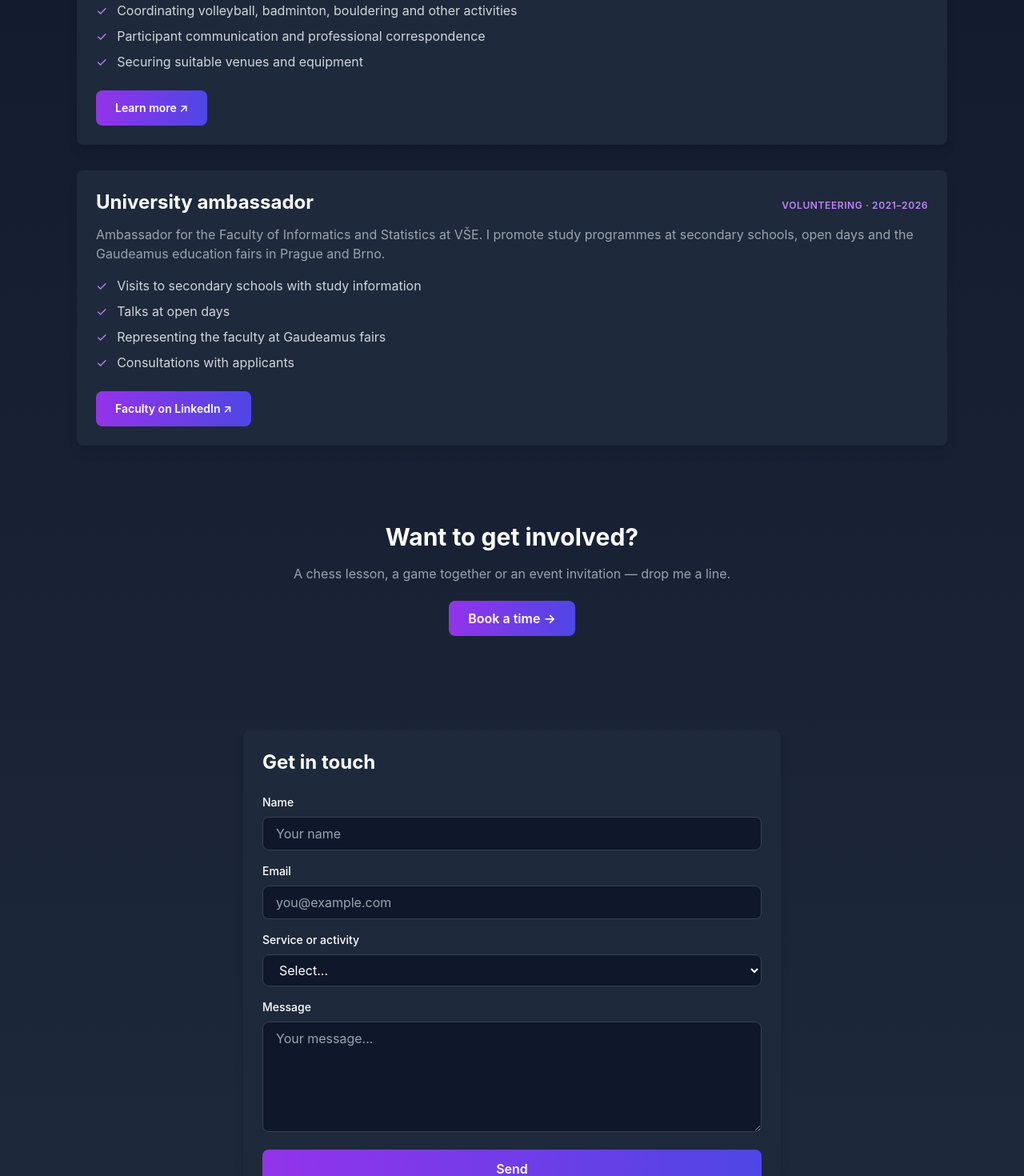
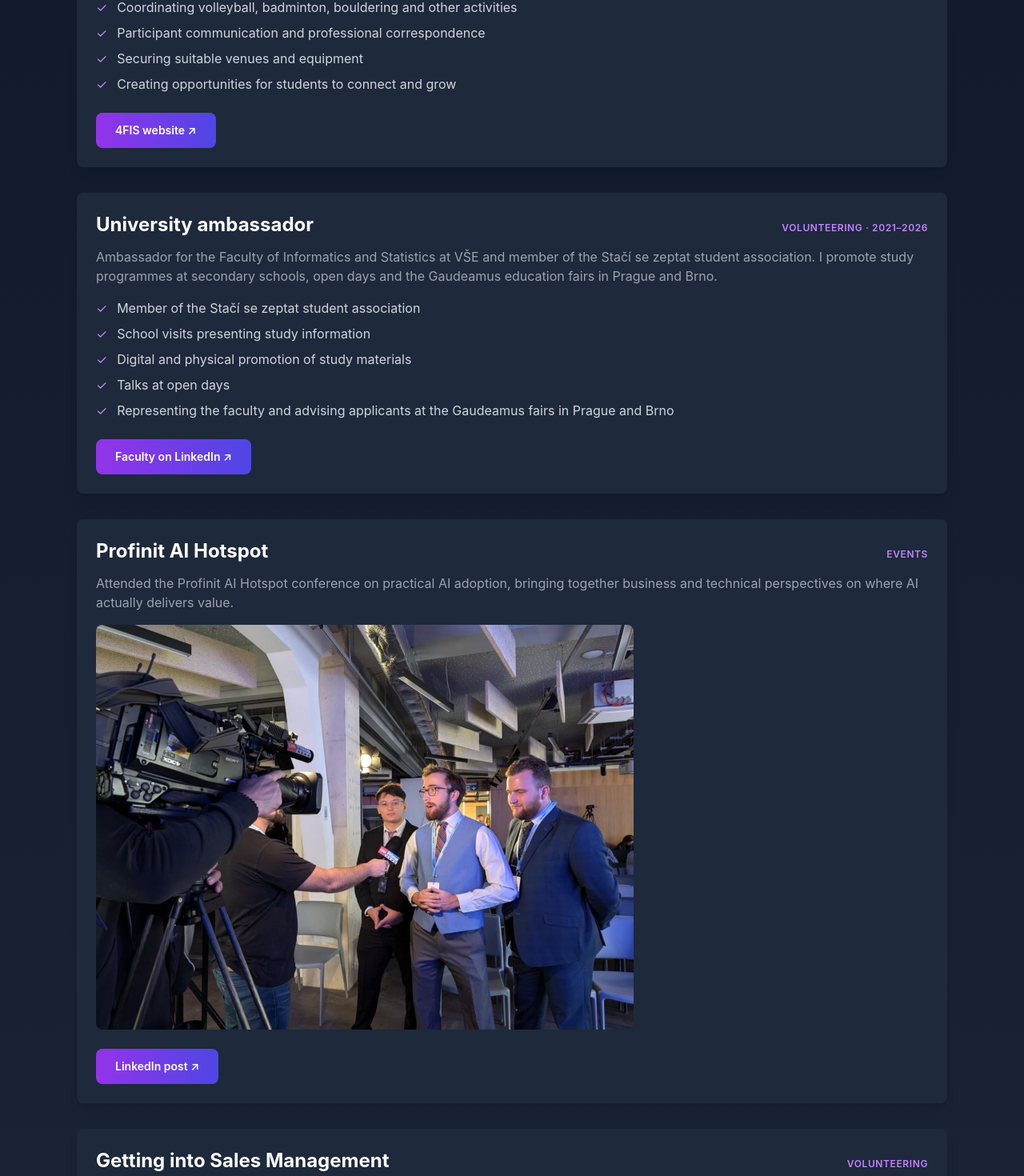
Before and after one commit to petrhollan22/petr-portfolio, a Next.js app: page /en/hustle in a window 1280 px wide. Shown: the part 711-2181 px from the top of the page at 80% size. Built offline with nearby package versions, Linux system fonts and the light colour scheme.

Commit message:
Add Profinit and Sales Management entries, full name in nav

```diff
--- a/app/[locale]/hustle/page.tsx
+++ b/app/[locale]/hustle/page.tsx
@@ -30,6 +30,15 @@ export default function HustlePage() {
               </div>
 
               <p className="text-gray-400 mb-4">{pick(p.description, locale)}</p>
+
+              {p.image && (
+                <img
+                  src={p.image}
+                  alt={pick(p.title, locale)}
+                  className="w-full max-w-2xl rounded-lg mb-6"
+                  loading="lazy"
+                />
+              )}
 
               {p.bullets && (
                 <ul className="space-y-2 mb-6">
--- a/components/Navbar.tsx
+++ b/components/Navbar.tsx
@@ -19,7 +19,7 @@ export default function Navbar() {
   return (
     <nav className="bg-secondary sticky top-0 z-50 shadow-lg">
       <div className="container flex justify-between items-center py-4">
-        <Link href="/" className="text-2xl font-bold gradient-text">Petr</Link>
+        <Link href="/" className="text-xl font-bold gradient-text whitespace-nowrap">Petr Hollan</Link>
 
         <div className="hidden md:flex items-center gap-8">
           {links.map((link) => (
--- a/data/hustle.ts
+++ b/data/hustle.ts
@@ -9,6 +9,7 @@ export interface HustleProject {
   ctaLink: string;
   period?: string;
   bullets?: Localized[];
+  image?: string;
 }
 
 export const hustleProjects: HustleProject[] = [
@@ -27,35 +28,60 @@ export const hustleProjects: HustleProject[] = [
     id: "sports-events",
     title: { cs: "Organizace sportovních akcí", en: "Sports event coordination" },
     description: {
-      cs: "Jako koordinátor sportovních akcí na VŠE zajišťuji volejbal, badminton, bouldering a další aktivity pro studenty. Komunikuji s účastníky a zařizuji prostory.",
-      en: "As a sports event coordinator at VŠE I organise volleyball, badminton, bouldering and other activities for students, handling participant communication and venues."
+      cs: "Jako koordinátor sportovních akcí ve spolku 4FIS zajišťuji volejbal, badminton, bouldering a další aktivity pro studenty VŠE. Komunikuji s účastníky a zařizuji prostory.",
+      en: "As a sports event coordinator at the 4FIS student association I organise volleyball, badminton, bouldering and other activities for VŠE students, handling participant communication and venues."
     },
     type: "event",
     period: "2022–2026",
-    cta: { cs: "Zjistit víc", en: "Learn more" },
-    ctaLink: "https://cz.linkedin.com/company/4fis",
+    cta: { cs: "Web 4FIS", en: "4FIS website" },
+    ctaLink: "https://4fis.cz/",
     bullets: [
       { cs: "Koordinace volejbalu, badmintonu, boulderingu a dalších aktivit", en: "Coordinating volleyball, badminton, bouldering and other activities" },
       { cs: "Komunikace s účastníky a profesionální korespondence", en: "Participant communication and professional correspondence" },
-      { cs: "Zajištění vhodných prostor a vybavení", en: "Securing suitable venues and equipment" }
+      { cs: "Zajištění vhodných prostor a vybavení", en: "Securing suitable venues and equipment" },
+      { cs: "Vytváření příležitostí k setkávání a osobnímu rozvoji studentů", en: "Creating opportunities for students to connect and grow" }
     ]
   },
   {
     id: "university-ambassador",
     title: { cs: "Ambasador fakulty", en: "University ambassador" },
     description: {
-      cs: "Ambasador Fakulty informatiky a statistiky VŠE. Propaguji studijní programy na středních školách, na dnech otevřených dveří a na veletrzích Gaudeamus v Praze a Brně.",
-      en: "Ambassador for the Faculty of Informatics and Statistics at VŠE. I promote study programmes at secondary schools, open days and the Gaudeamus education fairs in Prague and Brno."
+      cs: "Ambasador Fakulty informatiky a statistiky VŠE a člen studentského spolku Stačí se zeptat. Propaguji studijní programy na středních školách, na dnech otevřených dveří a na veletrzích Gaudeamus v Praze a Brně.",
+      en: "Ambassador for the Faculty of Informatics and Statistics at VŠE and member of the Stačí se zeptat student association. I promote study programmes at secondary schools, open days and the Gaudeamus education fairs in Prague and Brno."
     },
     type: "volunteer",
     period: "2021–2026",
     cta: { cs: "Fakulta na LinkedIn", en: "Faculty on LinkedIn" },
     ctaLink: "https://cz.linkedin.com/school/fisvse/",
     bullets: [
-      { cs: "Návštěvy středních škol s informacemi o studiu", en: "Visits to secondary schools with study information" },
+      { cs: "Člen studentské organizace Stačí se zeptat", en: "Member of the Stačí se zeptat student association" },
+      { cs: "Návštěvy středních škol s informacemi o studiu", en: "School visits presenting study information" },
+      { cs: "Digitální i fyzická propagace studijních materiálů", en: "Digital and physical promotion of study materials" },
       { cs: "Přednášky na dnech otevřených dveří", en: "Talks at open days" },
-      { cs: "Prezentace fakulty na veletrzích Gaudeamus", en: "Representing the faculty at Gaudeamus fairs" },
-      { cs: "Konzultace s uchazeči o studium", en: "Consultations with applicants" }
+      { cs: "Prezentace fakulty a konzultace s uchazeči na veletrzích Gaudeamus v Praze a Brně", en: "Representing the faculty and advising applicants at the Gaudeamus fairs in Prague and Brno" }
     ]
+  },
+  {
+    id: "profinit-ai-hotspot",
+    title: { cs: "Profinit AI Hotspot", en: "Profinit AI Hotspot" },
+    description: {
+      cs: "Účast na konferenci Profinit AI Hotspot věnované praktickému nasazení umělé inteligence. Setkání propojilo lidi z byznysu i technické praxe nad tím, kde AI reálně přináší hodnotu.",
+      en: "Attended the Profinit AI Hotspot conference on practical AI adoption, bringing together business and technical perspectives on where AI actually delivers value."
+    },
+    type: "event",
+    cta: { cs: "Příspěvek na LinkedIn", en: "LinkedIn post" },
+    ctaLink: "https://www.linkedin.com/posts/petr-hollan_last-week-i-had-the-privilege-of-attending-share-7264032563231342593-dgmb/",
+    image: "/images/hustle/profinit.jpg"
+  },
+  {
+    id: "sales-management-video",
+    title: { cs: "Jak se dostat na Sales Management", en: "Getting into Sales Management" },
+    description: {
+      cs: "Sales Management je nejžádanější vedlejší specializace na VŠE a přijímací řízení stojí na jednominutovém videu. Nikde nebyla dostupná ukázka, jak takové video vypadá, tak jsem zveřejnil to svoje, se kterým jsem uspěl.",
+      en: "Sales Management is the most sought-after minor at VŠE and admission hinges on a one-minute video. No examples were publicly available, so I published the one that got me in."
+    },
+    type: "volunteer",
+    cta: { cs: "Podívat se na video", en: "Watch the video" },
+    ctaLink: "https://www.linkedin.com/posts/petr-hollan_chcete-zv%C3%BD%C5%A1it-svoji-%C5%A1anci-se-dostat-na-ugcPost-7246797614686384129-8zq6/"
   }
 ];
```
Also changed, not shown: public/images/hustle/profinit.jpg (added).
